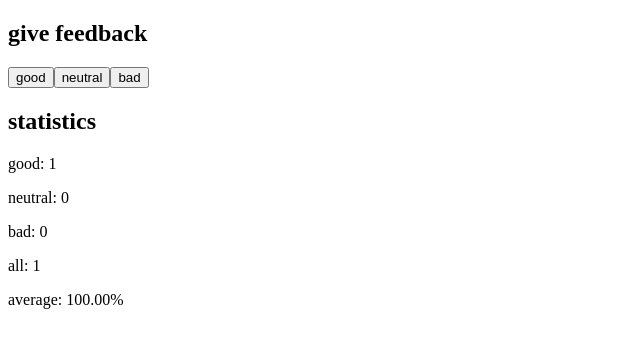
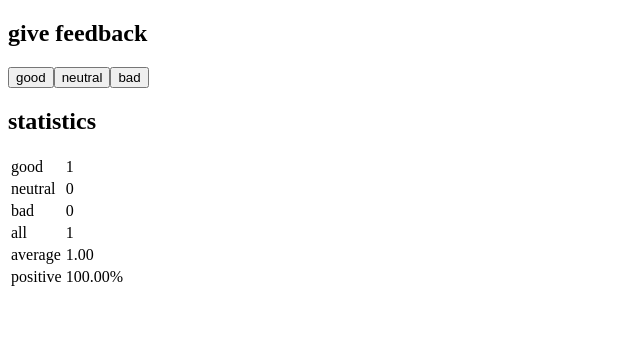
Before and after one commit to dorian-edwards/fullstackopen, a React (Create React App) app in the folder part1/unicafe/: page / in a window 1280 px wide. Both pictures are taken after a click on the button "good". Shown: the top 348 px of the page, without its empty margins (0-640 px from the left). Built offline with nearby package versions, Linux system fonts and the light colour scheme.

Commit message:
add solution to 1.11 and part of 1.7 that was omitted from earlier commit, positivity

```diff
--- a/part1/unicafe/src/App.js
+++ b/part1/unicafe/src/App.js
@@ -5,9 +5,10 @@ const Button = ({ text, onClick }) => {
 }
 
 const StaticsLine = ({ text, value }) => (
-  <p>
-    {text}: {value}
-  </p>
+  <>
+    <td>{text}</td>
+    <td>{value}</td>
+  </>
 )
 
 const Stats = ({ stats }) => {
@@ -17,6 +18,7 @@ const Stats = ({ stats }) => {
   }, 0)
 
   const avg = (stats.good * 1 + stats.bad * -1) / count
+  const positive = stats.good / count
 
   return (
     <>
@@ -24,19 +26,34 @@ const Stats = ({ stats }) => {
       {count === 0 ? (
         <p>No feedback given</p>
       ) : (
-        <>
-          <div>
-            <StaticsLine text='good' value={stats.good} />
-            <StaticsLine text='neutral' value={stats.neutral} />
-            <StaticsLine text='bad' value={stats.bad} />
-          </div>
-          <div>
-            <p>all: {count}</p>
-            <p>
-              average: {Number.isNaN(avg) ? 0 : Number(avg * 100).toFixed(2)}%
-            </p>
-          </div>
-        </>
+        <table>
+          <tbody>
+            <tr>
+              <StaticsLine text='good' value={stats.good} />
+            </tr>
+            <tr>
+              <StaticsLine text='neutral' value={stats.neutral} />
+            </tr>
+            <tr>
+              <StaticsLine text='bad' value={stats.bad} />
+            </tr>
+            <tr>
+              <td>all</td>
+              <td>{count}</td>
+            </tr>
+            <tr>
+              <td>average</td>
+              <td>{Number.isNaN(avg) ? 0 : Number(avg).toFixed(2)}</td>
+            </tr>
+            <tr>
+              <td>positive</td>
+              <td>
+                {Number.isNaN(positive) ? 0 : Number(positive * 100).toFixed(2)}
+                %
+              </td>
+            </tr>
+          </tbody>
+        </table>
       )}
     </>
   )
```
